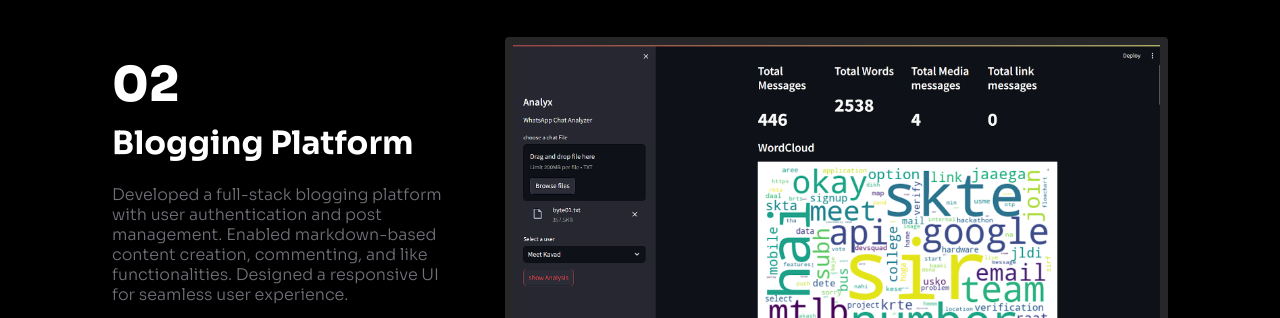
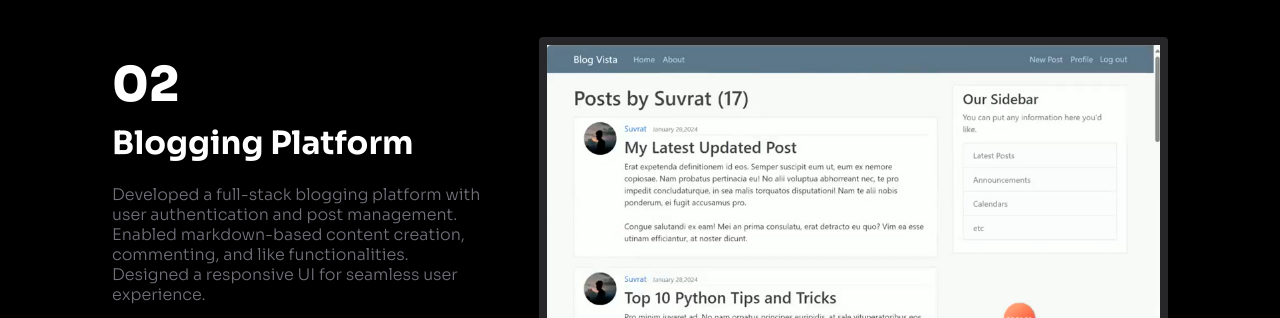
Before and after one commit to Suvratbajpai/portfolio, a plain HTML site: page index.html in a window 1280 px wide. Shown: the part 4320-4638 px from the top of the page. Drawn offline with Linux system fonts and the light colour scheme.

Commit message:
final commit

```diff
--- a/index.html
+++ b/index.html
@@ -300,7 +300,7 @@
                             <img src="images/redirect.png" alt="redirect-image" class="redirect-image">
                         </a>
                     </div>
-                    <img src="images/project2.png" alt="project2-image" class="project-image">
+                    <img src="images\Screenshot 2025-03-27 110648.png" alt="project2-image" class="project-image">
                 </div>
 
                 <div class="a-project">
```
Also changed, not shown: images/Screenshot 2025-03-27 110648.png (added).
